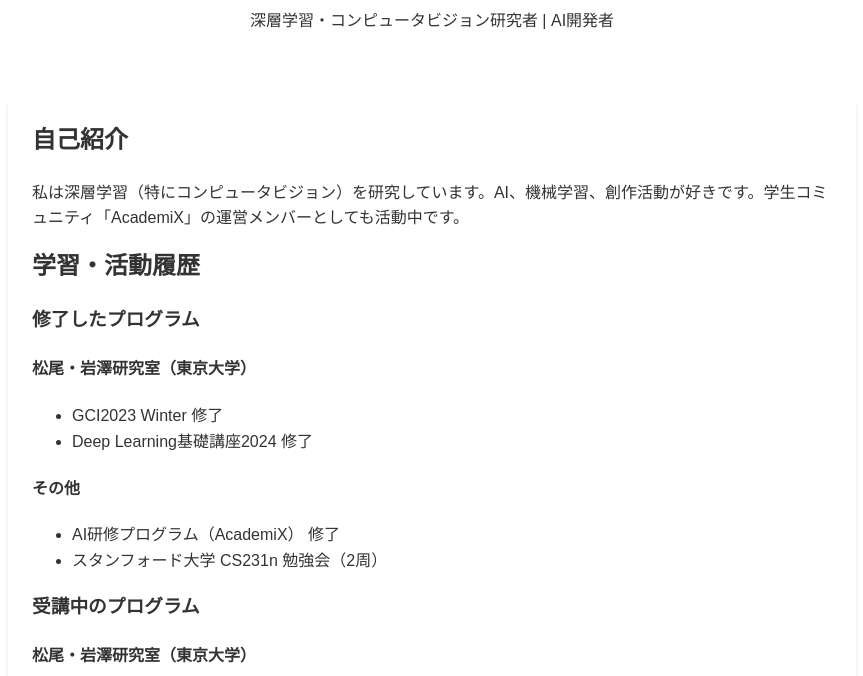
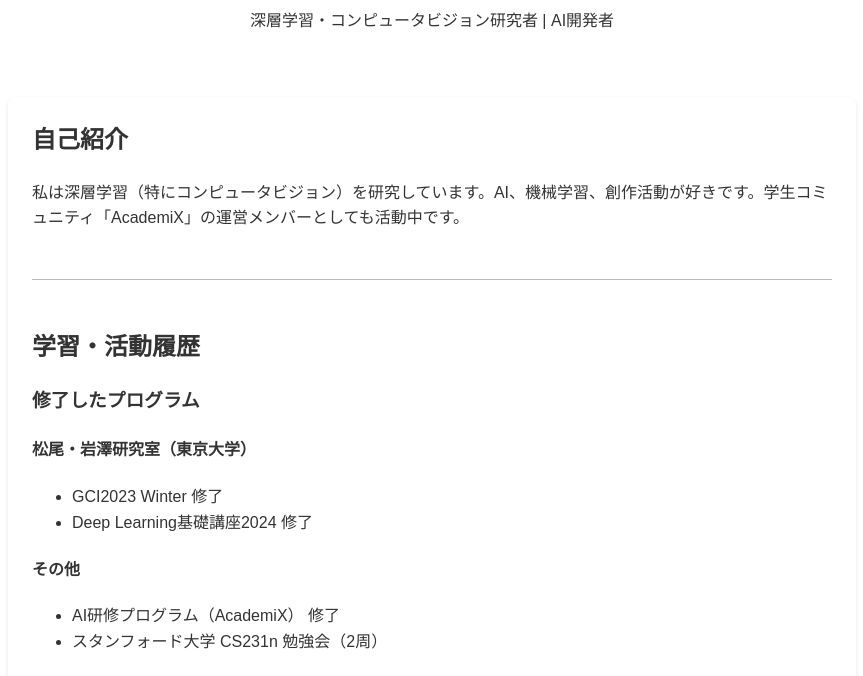
Before and after one commit to Mainlst/Syno, a plain HTML site: page index.html in a window 1280 px wide. Shown: the part 81-757 px from the top of the page, without its empty margins (208-1071 px from the left). Drawn offline with Linux system fonts and the light colour scheme.

Commit message:
Update site content

```diff
--- a/index.html
+++ b/index.html
@@ -35,6 +35,12 @@
             text-decoration: none;
             margin-right: 10px;
         }
+        hr {
+            border: none; /* デフォルトの線を削除 */
+            height: 1px; /* 線の太さ */
+            background-color: #b9b9b9; /* 線の色 */
+            margin: 3em 0; /* 上下に1emの余白 */
+        }
         .social-links a:hover {
             text-decoration: underline;
         }
@@ -56,6 +62,8 @@
     <section>
         <h2>自己紹介</h2>
         <p>私は深層学習（特にコンピュータビジョン）を研究しています。AI、機械学習、創作活動が好きです。学生コミュニティ「AcademiX」の運営メンバーとしても活動中です。</p>
+
+        <HR> <!-- 水平線 -->
 
         <h2>学習・活動履歴</h2>
 
@@ -81,6 +89,8 @@
             <li>世界モデル2024 受講中</li>
         </ul>
 
+        <HR> <!-- 水平線 -->
+
         <h2>趣味・スキル</h2>
         <ul>
             <li>AI開発: CNN、深層学習モデル実装、Webアプリ開発（React, Vue.js）</li>
```
